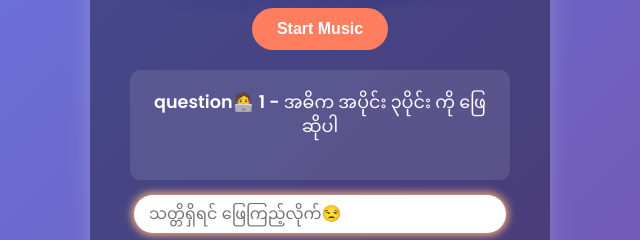
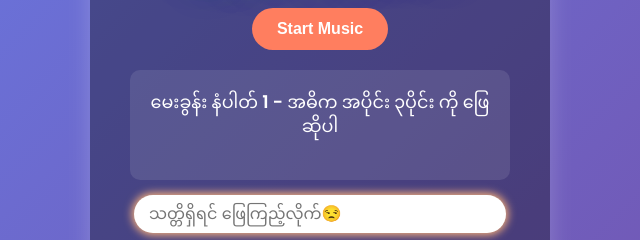
Before and after one commit to htetmyat404/Profit278Bhardware, a plain HTML site: page index.html in a window 1280 px wide. Shown: the part 242-482 px from the top of the page, 320-960 px from the left. Drawn offline with Linux system fonts and the light colour scheme.

Commit message:
Update index.html

```diff
--- a/index.html
+++ b/index.html
@@ -371,7 +371,7 @@ function showQuestion() {
   questionBox.style.animation = 'none';
   void questionBox.offsetWidth;
   questionBox.style.animation = null;
-  questionBox.textContent = `question🧑‍💻 ${q.id} - ${q.text}`;
+  questionBox.textContent = `မေးခွန်း နံပါတ် ${q.id} - ${q.text}`;
   messageEl.textContent = "";
   answerInput.value = "";
   answerInput.focus();
```
